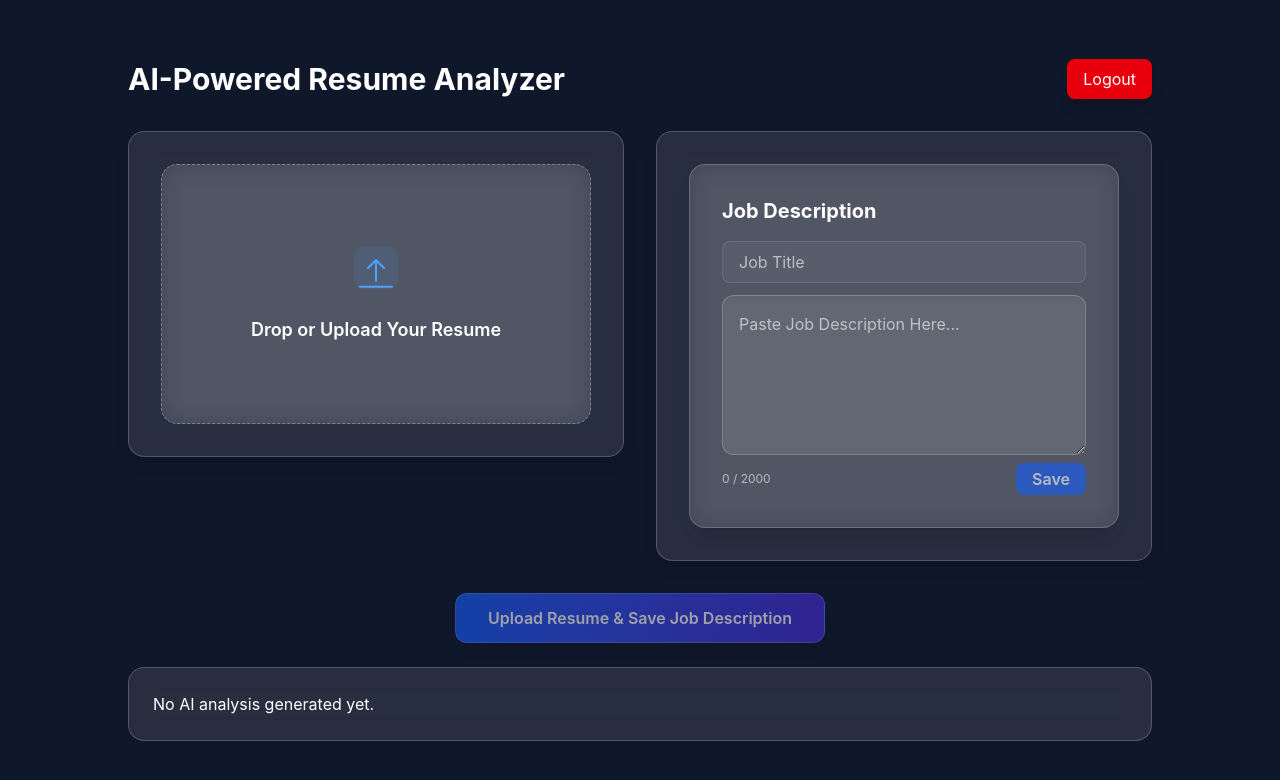
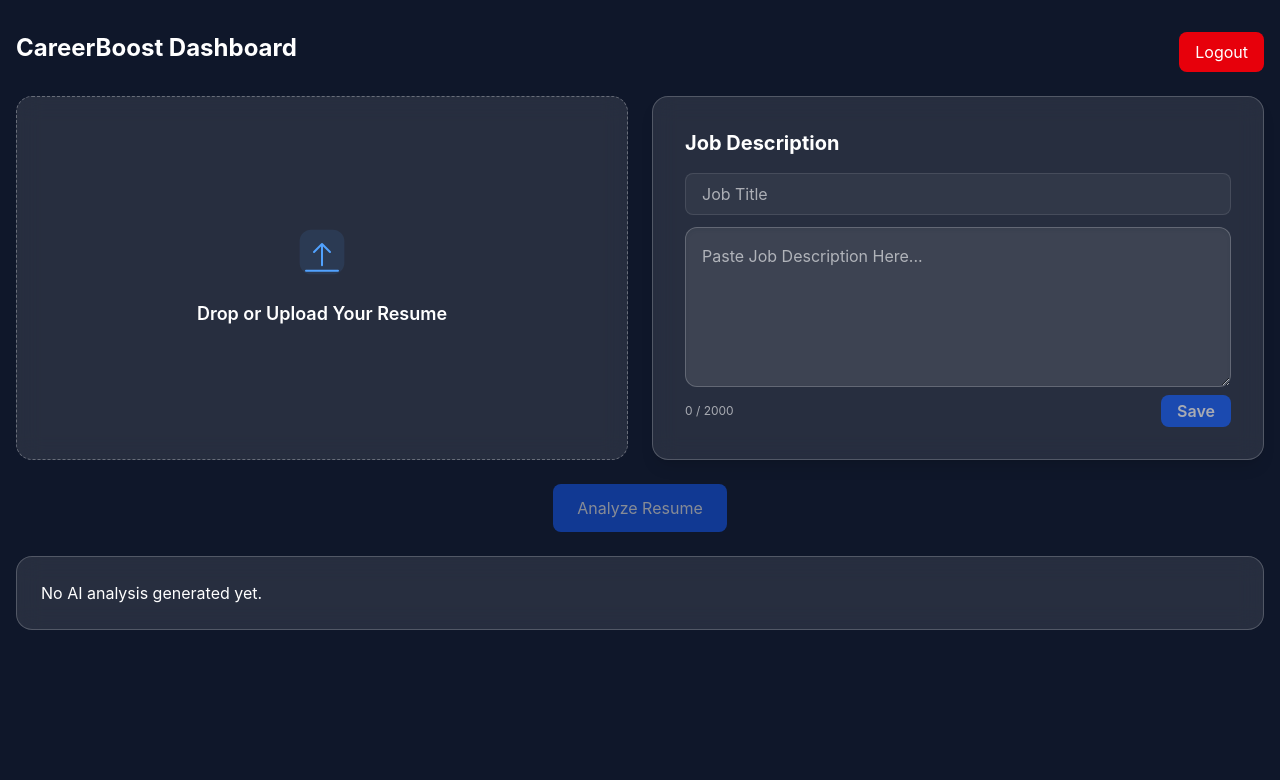
Before and after one commit to dharmiksoni15/CareerBoost-AI, a React app in the folder frontend/: page /dashboard in a window 1280 px wide. Shown: the top 780 px of the page. Built offline with nearby package versions, Linux system fonts and the light colour scheme; sample sign-in values are in the browser's storage; the HTML template or start-up script is replaced by a standard one.

Commit message:
fix(auth): improve authentication flow and protect dashboard route
- store token and user data on register and login
- add auth guard to dashboard to prevent unauthorized access
- stabilize navigation after authentication
- fix inconsistent login/register flow handling

```diff
--- a/frontend/src/pages/Dashboard.jsx
+++ b/frontend/src/pages/Dashboard.jsx
@@ -1,4 +1,4 @@
-import React, { useState } from "react";
+import React, { useState, useEffect } from "react";
 import ResumeUploadCard from "../components/ResumeUploadCard";
 import JobDescriptionCard from "../components/JobDescriptionCard";
 import AnalysisResult from "../components/AnalysisResult";
@@ -12,25 +12,37 @@ const Dashboard = () => {
   const [analysis, setAnalysis] = useState(null);
   const [ready, setReady] = useState(false);
 
-  // Listen for both resume and job description to be ready
-  React.useEffect(() => {
+  const navigate = useNavigate();
+
+  // 🔐 AUTH GUARD
+  useEffect(() => {
+    const token = localStorage.getItem("token");
+
+    if (!token) {
+      navigate("/login");
+    }
+  }, []);
+
+  // READY CHECK
+  useEffect(() => {
     setReady(!!resumeId && !!jobDescriptionId);
   }, [resumeId, jobDescriptionId]);
 
-  const navigate = useNavigate();
+  const handleAnalyze = async () => {
+    if (!ready) return alert("Upload resume + job description first");
 
-  const handleAnalyze = async () => {
-    if (!ready) {
-      alert("Please upload resume and save job description first.");
-      return;
-    }
     setLoading(true);
     setAnalysis(null);
+
     try {
-      const res = await api.post("/ai/analyze", { resumeId, jobDescriptionId });
-      console.log("AI RESPONSE:", res.data);
+      const res = await api.post("/ai/analyze", {
+        resumeId,
+        jobDescriptionId,
+      });
+
       setAnalysis(res.data.analysis);
     } catch (err) {
+      console.log(err);
       alert("Analysis failed");
     } finally {
       setLoading(false);
@@ -39,82 +51,43 @@ const Dashboard = () => {
 
   const handleLogout = () => {
     localStorage.removeItem("token");
+    localStorage.removeItem("user");
     navigate("/login");
   };
 
   return (
-    <div className="min-h-screen flex flex-col items-center justify-center bg-[#0f172a] px-4 py-8">
-      <div className="w-full max-w-5xl flex flex-col gap-8">
-        {/* Header */}
-        <div className="flex justify-between items-center">
-          <h1 className="text-3xl font-bold text-white">AI-Powered Resume Analyzer</h1>
+    <div className="min-h-screen bg-[#0f172a] px-4 py-8 text-white">
+
+      <div className="flex justify-between mb-6">
+        <h1 className="text-2xl font-bold">
+          CareerBoost Dashboard
+        </h1>
 
         <button
           onClick={handleLogout}
-            className="px-4 py-2 bg-red-600 text-white rounded-lg hover:bg-red-700 transition duration-200 shadow-lg"
+          className="bg-red-600 px-4 py-2 rounded-lg"
         >
           Logout
         </button>
       </div>
-        {/* Main Dashboard Cards */}
-        <div className="flex flex-col md:flex-row gap-8">
-          {/* Left: Resume Upload Card */}
-          <div className="flex-1">
-            <div className="bg-white/10 backdrop-blur-md rounded-2xl shadow-lg p-6 md:p-8 border border-white/20">
+
+      <div className="grid md:grid-cols-2 gap-6">
         <ResumeUploadCard onUpload={setResumeId} />
-            </div>
-          </div>
-          {/* Right: Job Description Card */}
-          <div className="flex-1">
-            <div className="bg-white/10 backdrop-blur-md rounded-2xl shadow-lg p-6 md:p-8 border border-white/20">
         <JobDescriptionCard onSave={setJobDescriptionId} />
       </div>
+
+      <div className="mt-6 text-center">
+        <button
+          disabled={!ready || loading}
+          onClick={handleAnalyze}
+          className="bg-blue-600 px-6 py-3 rounded-lg disabled:opacity-50"
+        >
+          {loading ? "Analyzing..." : "Analyze Resume"}
+        </button>
       </div>
-        </div>
-        {/* Bottom: Analyze Resume Button */}
-        <div className="flex flex-col items-center gap-6">
-          <button
-            className={`px-8 py-3 rounded-xl bg-gradient-to-r from-blue-600 to-indigo-700 text-white font-semibold shadow-lg transition-all duration-200 backdrop-blur-md border border-white/20 flex items-center justify-center ${
-              loading || !ready
-                ? "opacity-60 cursor-not-allowed"
-                : "hover:from-blue-700 hover:to-indigo-800"
-            }`}
-            disabled={loading || !ready}
-            onClick={handleAnalyze}
-          >
-            {loading && (
-              <svg
-                className="animate-spin h-5 w-5 mr-2 text-white"
-                xmlns="http://www.w3.org/2000/svg"
-                fill="none"
-                viewBox="0 0 24 24"
-              >
-                <circle
-                  className="opacity-25"
-                  cx="12"
-                  cy="12"
-                  r="10"
-                  stroke="currentColor"
-                  strokeWidth="4"
-                />
-                <path
-                  className="opacity-75"
-                  fill="currentColor"
-                  d="M4 12a8 8 0 018-8v4a4 4 0 00-4 4H4z"
-                />
-              </svg>
-            )}
-            {loading
-              ? "Analyzing..."
-              : ready
-                ? "Analyze Resume"
-                : "Upload Resume & Save Job Description"}
-          </button>
-          {/* Analysis Result */}
-          <div className="w-full">
+
+      <div className="mt-6">
         <AnalysisResult data={analysis} />
-          </div>
-        </div>
       </div>
     </div>
   );
--- a/frontend/src/pages/Login.jsx
+++ b/frontend/src/pages/Login.jsx
@@ -21,53 +21,34 @@ function Login() {
     e.preventDefault();
 
     try {
-      const payload = {
-        email: form.email,
-        password: form.password,
-      };
+      const res = await api.post("/auth/login", form);
 
-      const response = await api.post(
-        "/auth/login",
-        payload
-      );
-
-      localStorage.setItem(
-        "token",
-        response.data.token
-      );
+      localStorage.setItem("token", res.data.token);
+      localStorage.setItem("user", JSON.stringify(res.data.user));
 
       navigate("/dashboard");
     } catch (error) {
-      console.log(
-        "LOGIN ERROR:",
-        error.response?.data || error.message
-      );
+      console.log("LOGIN ERROR:", error.response?.data || error.message);
     }
   };
 
   return (
     <div className="min-h-screen bg-[#020f2d] flex items-center justify-center px-4">
-
       <form
         onSubmit={handleSubmit}
         className="w-full max-w-md bg-white/10 backdrop-blur-md border border-white/20 rounded-3xl p-8 shadow-2xl"
       >
-
-        <h1 className="text-4xl font-bold text-center text-white mb-2">
-          Welcome Back
+        <h1 className="text-4xl text-white text-center mb-4">
+          Login
         </h1>
-
-        <p className="text-center text-gray-300 mb-8">
-          Login to CareerBoost AI
-        </p>
 
         <input
           type="email"
           name="email"
-          placeholder="Email Address"
+          placeholder="Email"
           value={form.email}
           onChange={handleChange}
-          className="w-full p-3 mb-4 rounded-xl bg-white/10 border border-white/20 text-white placeholder-gray-400 outline-none"
+          className="w-full p-3 mb-4 rounded-xl bg-white/10 text-white"
         />
 
         <input
@@ -76,28 +57,17 @@ function Login() {
           placeholder="Password"
           value={form.password}
           onChange={handleChange}
-          className="w-full p-3 mb-6 rounded-xl bg-white/10 border border-white/20 text-white placeholder-gray-400 outline-none"
+          className="w-full p-3 mb-6 rounded-xl bg-white/10 text-white"
         />
 
-        <button
-          type="submit"
-          className="w-full bg-blue-600 hover:bg-blue-700 transition-all text-white py-3 rounded-xl font-semibold"
-        >
+        <button className="w-full bg-blue-600 text-white py-3 rounded-xl">
           Login
         </button>
 
-        <p className="text-center text-gray-300 mt-6">
-          Don't have an account?{" "}
-          <Link
-            to="/register"
-            className="text-blue-400 hover:text-blue-300"
-          >
-            Register
-          </Link>
+        <p className="text-center text-gray-300 mt-4">
+          No account? <Link to="/register">Register</Link>
         </p>
-
       </form>
-
     </div>
   );
 }
--- a/frontend/src/pages/Register.jsx
+++ b/frontend/src/pages/Register.jsx
@@ -22,38 +22,26 @@ function Register() {
     e.preventDefault();
 
     try {
-      const payload = {
-        name: form.name,
-        email: form.email,
-        password: form.password,
-      };
+      const res = await api.post("/auth/register", form);
 
-      await api.post("/auth/register", payload);
+      localStorage.setItem("token", res.data.token);
+      localStorage.setItem("user", JSON.stringify(res.data.user));
 
-      navigate("/login");
+      navigate("/dashboard");
     } catch (error) {
-      console.log(
-        "REGISTER ERROR:",
-        error.response?.data || error.message
-      );
+      console.log("REGISTER ERROR:", error.response?.data || error.message);
     }
   };
 
   return (
     <div className="min-h-screen bg-[#020f2d] flex items-center justify-center px-4">
-
       <form
         onSubmit={handleSubmit}
         className="w-full max-w-md bg-white/10 backdrop-blur-md border border-white/20 rounded-3xl p-8 shadow-2xl"
       >
-
         <h1 className="text-4xl font-bold text-center text-white mb-2">
           Create Account
         </h1>
-
-        <p className="text-center text-gray-300 mb-8">
-          Join CareerBoost AI
-        </p>
 
         <input
           type="text"
@@ -61,16 +49,16 @@ function Register() {
           placeholder="Full Name"
           value={form.name}
           onChange={handleChange}
-          className="w-full p-3 mb-4 rounded-xl bg-white/10 border border-white/20 text-white placeholder-gray-400 outline-none"
+          className="w-full p-3 mb-4 rounded-xl bg-white/10 border border-white/20 text-white"
         />
 
         <input
           type="email"
           name="email"
-          placeholder="Email Address"
+          placeholder="Email"
           value={form.email}
           onChange={handleChange}
-          className="w-full p-3 mb-4 rounded-xl bg-white/10 border border-white/20 text-white placeholder-gray-400 outline-none"
+          className="w-full p-3 mb-4 rounded-xl bg-white/10 border border-white/20 text-white"
         />
 
         <input
@@ -79,28 +67,17 @@ function Register() {
           placeholder="Password"
           value={form.password}
           onChange={handleChange}
-          className="w-full p-3 mb-6 rounded-xl bg-white/10 border border-white/20 text-white placeholder-gray-400 outline-none"
+          className="w-full p-3 mb-6 rounded-xl bg-white/10 border border-white/20 text-white"
         />
 
-        <button
-          type="submit"
-          className="w-full bg-blue-600 hover:bg-blue-700 transition-all text-white py-3 rounded-xl font-semibold"
-        >
+        <button className="w-full bg-blue-600 text-white py-3 rounded-xl">
           Register
         </button>
 
-        <p className="text-center text-gray-300 mt-6">
-          Already have an account?{" "}
-          <Link
-            to="/login"
-            className="text-blue-400 hover:text-blue-300"
-          >
-            Login
-          </Link>
+        <p className="text-center text-gray-300 mt-4">
+          Already have account? <Link to="/login">Login</Link>
         </p>
-
       </form>
-
     </div>
   );
 }
```
Lines whose indentation alone changed are shown as unchanged.
